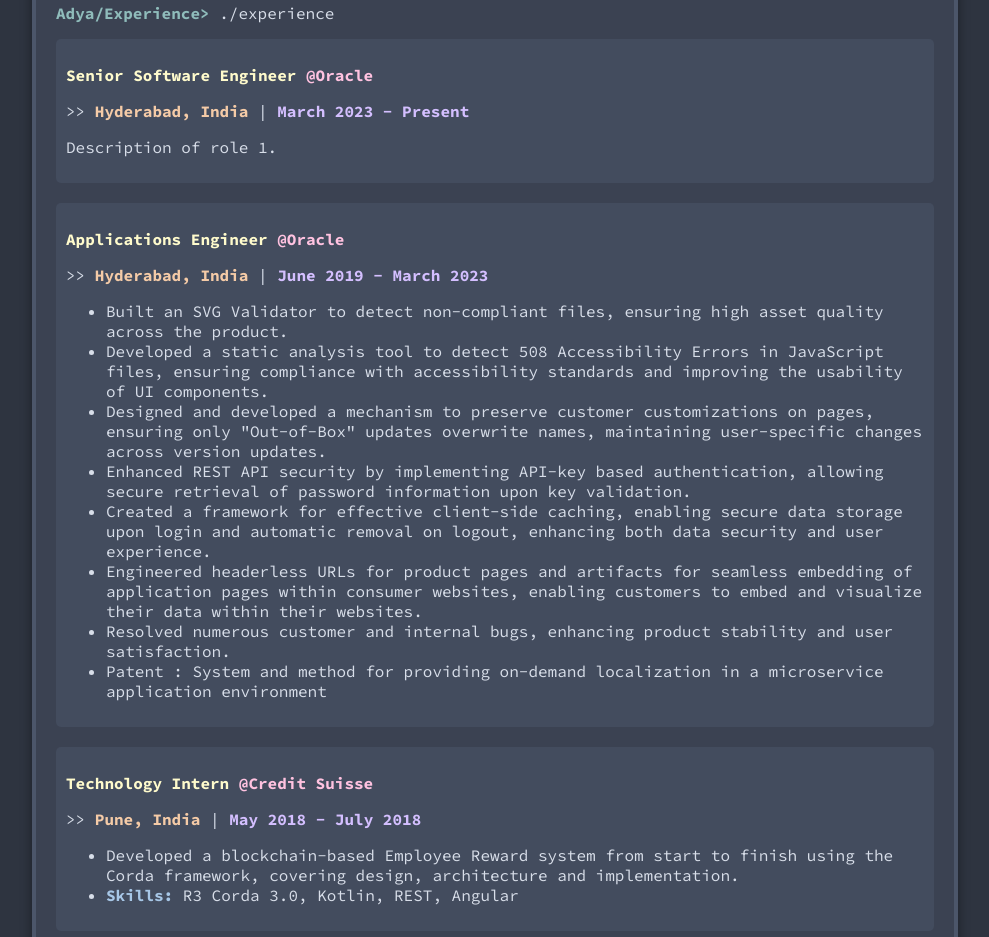
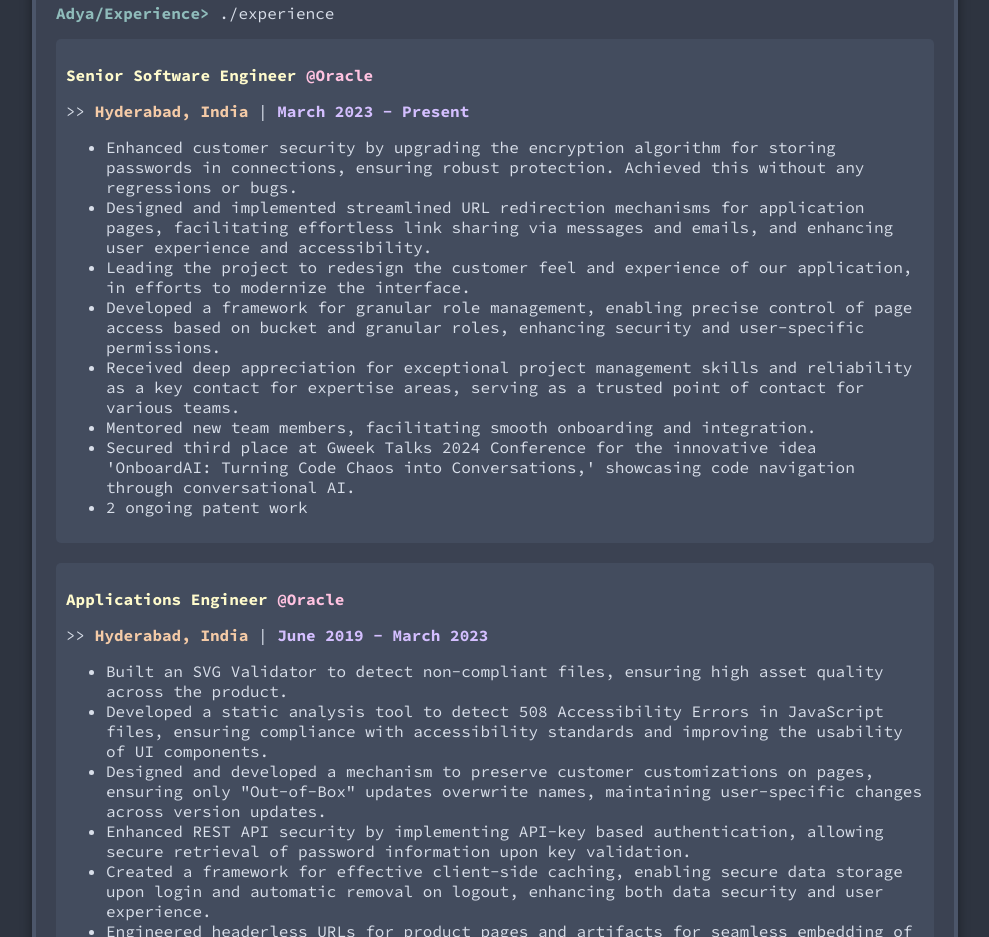
Before and after one commit to adyakiran19/resume, a plain HTML site: page index.html in a window 1280 px wide. Shown: the part 1273-2210 px from the top of the page, without its empty margins (245-1234 px from the left). Drawn offline with Linux system fonts and the light colour scheme.

Commit message:
Add Extra changes

```diff
--- a/index.html
+++ b/index.html
@@ -3,7 +3,7 @@
 <head>
     <meta charset="UTF-8">
     <meta name="viewport" content="width=device-width, initial-scale=1.0">
-    <title>My Terminal-Themed Website</title>
+    <title>Adya Kiran</title>
     <link rel="stylesheet" href="styles.css">
     <script src="https://kit.fontawesome.com/ae52461f0b.js" crossorigin="anonymous"></script>
     <link rel="stylesheet" href="https://cdnjs.cloudflare.com/ajax/libs/font-awesome/6.0.0-beta3/css/all.min.css" integrity="sha512-ABC123==" crossorigin="anonymous" />
@@ -151,7 +151,22 @@
                     <div class="experience">
                         <p><span class="yellow-emphasis-terminal">Senior Software Engineer</span><span class="pink-emphasis-terminal"> @Oracle</span></p>
                         <p>>> <span class="orange-emphasis-terminal">Hyderabad, India</span> | <span class="purple-emphasis-terminal">March 2023 - Present</span></p>
-                        <p>Description of role 1.</p>
+                        <p>
+                            <ul>
+                                <li>Enhanced customer security by upgrading the encryption algorithm for storing passwords in connections, ensuring robust protection. Achieved this without any regressions or bugs.</li>
+                                <li>Designed and implemented streamlined URL redirection mechanisms for application pages, facilitating effortless link sharing via messages and emails, and enhancing user experience and accessibility.</li>
+                                <li>Leading the project to redesign the customer feel and experience of our application, in efforts to modernize the interface.
+                                    <!-- <ul>
+                                        <li>Subpoint</li>
+                                    </ul> -->
+                                </li>
+                                <li>Developed a framework for granular role management, enabling precise control of page access based on bucket and granular roles, enhancing security and user-specific permissions.</li>
+                                <li>Received deep appreciation for exceptional project management skills and reliability as a key contact for expertise areas, serving as a trusted point of contact for various teams.</li>
+                                <li>Mentored new team members, facilitating smooth onboarding and integration.</li>
+                                <li>Secured third place at Gweek Talks 2024 Conference for the innovative idea 'OnboardAI: Turning Code Chaos into Conversations,' showcasing code navigation through conversational AI.</li>
+                                <li>2 ongoing patent work</li>
+                            </ul>
+                        </p>
                     </div>
                     <div class="experience">
                         <p><span class="yellow-emphasis-terminal">Applications Engineer</span><span class="pink-emphasis-terminal"> @Oracle</span></p>
```
